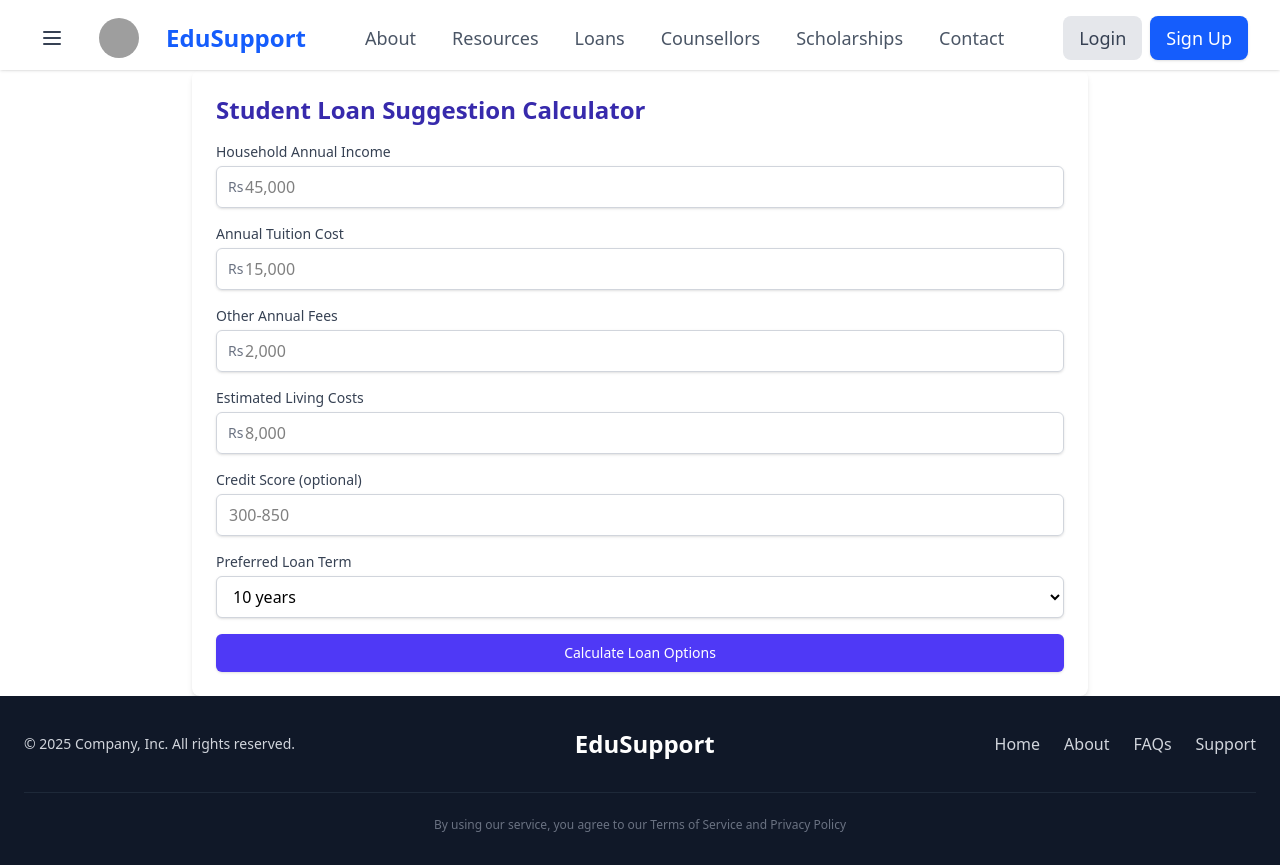
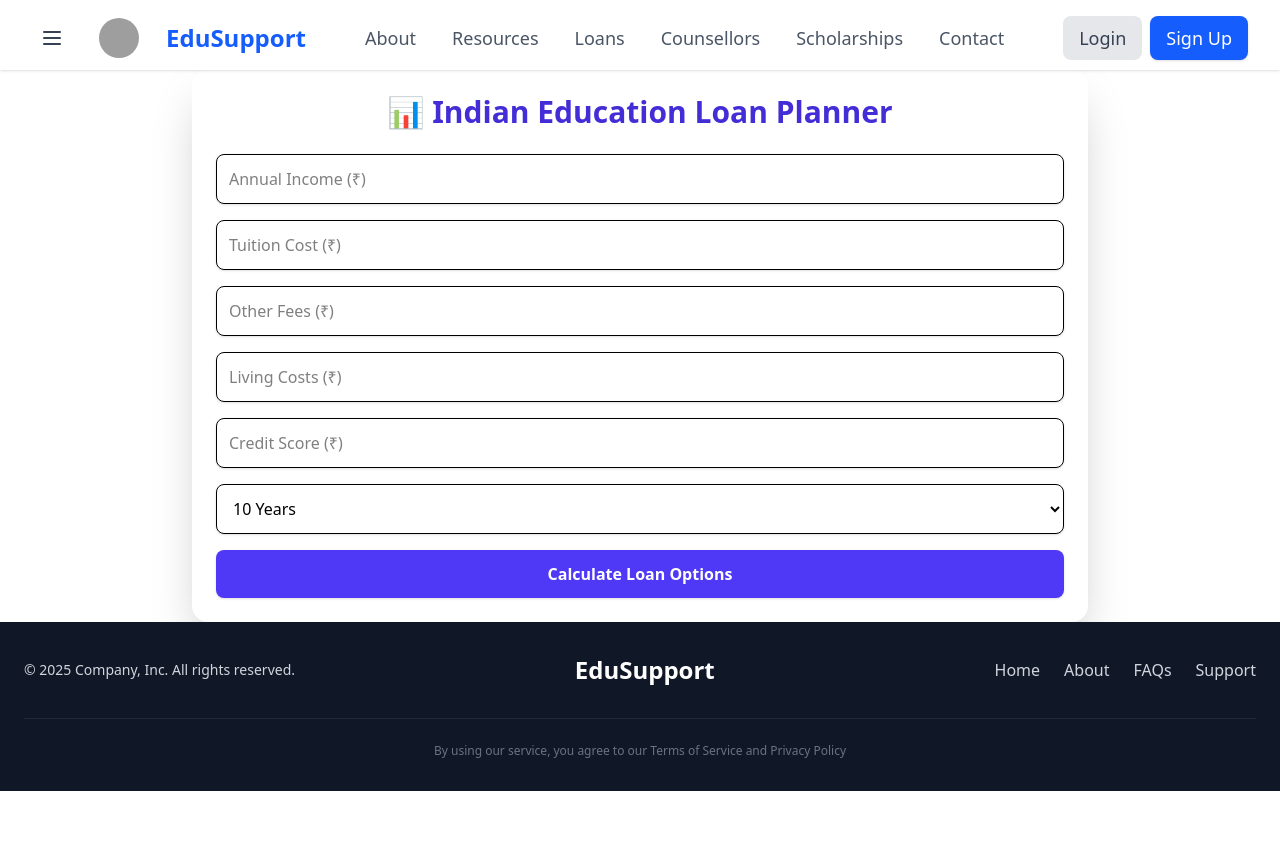
Before and after one commit to Vasundhra-Gupta/SDS, a React (Vite) app in the folder client/: page /loans in a window 1280 px wide. After the commit the page ends 800 px from the top, so only its background shows below. Built offline with nearby package versions, Linux system fonts and the light colour scheme; grey boxes are pictures that could not be loaded.

Commit message:
changes in loan page

```diff
--- a/client/src/Pages/LoanAndScholarship/LoanSuggestionCalculator.jsx
+++ b/client/src/Pages/LoanAndScholarship/LoanSuggestionCalculator.jsx
@@ -1,6 +1,7 @@
 import React, { useState } from 'react';
+import { motion, AnimatePresence } from 'framer-motion';
 
-export default function LoanSuggestionCalculator  (){
+export default function LoanSuggestionCalculator() {
   const [formData, setFormData] = useState({
     annualIncome: '',
     tuitionCost: '',
@@ -23,8 +24,6 @@ export default function LoanSuggestionCalculator  (){
 
   const calculateLoans = (e) => {
     e.preventDefault();
-
-    // Parse input values
     const income = parseFloat(formData.annualIncome) || 0;
     const tuition = parseFloat(formData.tuitionCost) || 0;
     const fees = parseFloat(formData.otherFees) || 0;
@@ -32,59 +31,39 @@ export default function LoanSuggestionCalculator  (){
     const creditScore = parseInt(formData.creditScore) || 650;
     const term = parseInt(formData.loanTerm);
 
-    // Calculate total need
     const totalNeed = tuition + fees + living;
 
-    // Calculate federal loan eligibility (simplified)
     let federalAmount = 0;
-    if (income < 30000) {
-      federalAmount = Math.min(totalNeed, 7500);
-    } else if (income < 60000) {
-      federalAmount = Math.min(totalNeed, 5500);
-    } else {
-      federalAmount = Math.min(totalNeed, 3500);
-    }
+    if (income < 30000) federalAmount = Math.min(totalNeed, 7500);
+    else if (income < 60000) federalAmount = Math.min(totalNeed, 5500);
+    else federalAmount = Math.min(totalNeed, 3500);
 
-    // Calculate private loan amount
     const privateAmount = Math.max(0, totalNeed - federalAmount);
 
-    // Calculate interest rates
     const federalRate = income < 50000 ? 3.73 : 4.99;
     let privateRate = 5.5 + (750 - Math.min(750, creditScore)) * 0.02;
 
-    // Calculate monthly payments
     const calculateMonthlyPayment = (amount, rate, years) => {
       if (amount <= 0) return 0;
       const monthlyRate = rate / 100 / 12;
       const payments = years * 12;
       return amount * monthlyRate * Math.pow(1 + monthlyRate, payments) /
-             (Math.pow(1 + monthlyRate, payments) - 1);
+        (Math.pow(1 + monthlyRate, payments) - 1);
     };
 
     const federalPayment = calculateMonthlyPayment(federalAmount, federalRate, term);
     const privatePayment = calculateMonthlyPayment(privateAmount, privateRate, term);
-
-    // Calculate affordability
     const totalAnnualPayment = (federalPayment + privatePayment) * 12;
     const affordabilityPercent = income > 0 ? (totalAnnualPayment / income) * 100 : 0;
 
-    // Determine grants
     const grants = [];
-    if (income < 40000) grants.push('Pell Grant (up to Rs6,895)');
+    if (income < 40000) grants.push('Pell Grant (up to ₹6,895)');
     if (income < 60000) grants.push('State Education Grant');
     if (income < 80000) grants.push('Institutional Need-Based Grants');
 
     setResults({
-      federal: {
-        amount: federalAmount,
-        rate: federalRate,
-        payment: federalPayment
-      },
-      private: {
-        amount: privateAmount,
-        rate: privateRate,
-        payment: privatePayment
-      },
+      federal: { amount: federalAmount, rate: federalRate, payment: federalPayment },
+      private: { amount: privateAmount, rate: privateRate, payment: privatePayment },
       grants,
       affordability: affordabilityPercent
     });
@@ -93,187 +72,132 @@ export default function LoanSuggestionCalculator  (){
   };
 
   return (
-    <div className="max-w-4xl mx-auto p-6 bg-white rounded-lg shadow-md">
-      <h2 className="text-2xl font-bold text-indigo-800 mb-4">Student Loan Suggestion Calculator</h2>
+    <motion.div
+      initial={{ opacity: 0, y: 30 }}
+      animate={{ opacity: 1, y: 0 }}
+      transition={{ duration: 0.7 }}
+      className="max-w-4xl mx-auto p-6 bg-white rounded-2xl shadow-2xl"
+    >
+      <h2 className="text-3xl font-extrabold text-indigo-700 mb-6 text-center">📊 Indian Education Loan Planner</h2>
 
       <form onSubmit={calculateLoans} className="space-y-4">
-        <div>
-          <label htmlFor="annualIncome" className="block text-sm font-medium text-gray-700">
-            Household Annual Income
-          </label>
-          <div className="relative mt-1 rounded-md shadow-sm">
-            <div className="absolute inset-y-0 left-0 pl-3 flex items-center pointer-events-none">
-              <span className="text-gray-500 sm:text-sm">Rs</span>
-            </div>
-            <input
-              type="number"
-              name="annualIncome"
-              id="annualIncome"
-              value={formData.annualIncome}
-              onChange={handleChange}
-              className="block w-full pl-7 pr-12 py-2 border border-gray-300 rounded-md focus:ring-indigo-500 focus:border-indigo-500"
-              placeholder="45,000"
-              required
-            />
-          </div>
-        </div>
+        {['annualIncome', 'tuitionCost', 'otherFees', 'livingCosts', 'creditScore'].map(field => (
+          <motion.input
+            key={field}
+            type="number"
+            name={field}
+            placeholder={field
+              .replace(/([A-Z])/g, ' $1')
+              .replace(/^./, str => str.toUpperCase()) + ' (₹)'
+            }
+            value={formData[field]}
+            onChange={handleChange}
+            whileFocus={{ scale: 1.02 }}
+            className="w-full p-3 border rounded-lg shadow-sm focus:outline-none focus:ring-2 focus:ring-indigo-400"
+          />
+        ))}
 
-        <div>
-          <label htmlFor="tuitionCost" className="block text-sm font-medium text-gray-700">
-            Annual Tuition Cost
-          </label>
-          <div className="relative mt-1 rounded-md shadow-sm">
-            <div className="absolute inset-y-0 left-0 pl-3 flex items-center pointer-events-none">
-              <span className="text-gray-500 sm:text-sm">Rs</span>
-            </div>
-            <input
-              type="number"
-              name="tuitionCost"
-              id="tuitionCost"
-              value={formData.tuitionCost}
-              onChange={handleChange}
-              className="block w-full pl-7 pr-12 py-2 border border-gray-300 rounded-md focus:ring-indigo-500 focus:border-indigo-500"
-              placeholder="15,000"
-              required
-            />
-          </div>
-        </div>
+        <select
+          name="loanTerm"
+          value={formData.loanTerm}
+          onChange={handleChange}
+          className="w-full p-3 border rounded-lg shadow-sm focus:outline-none focus:ring-2 focus:ring-indigo-400"
+        >
+          <option value="5">5 Years</option>
+          <option value="10">10 Years</option>
+          <option value="15">15 Years</option>
+        </select>
 
-        <div>
-          <label htmlFor="otherFees" className="block text-sm font-medium text-gray-700">
-            Other Annual Fees
-          </label>
-          <div className="relative mt-1 rounded-md shadow-sm">
-            <div className="absolute inset-y-0 left-0 pl-3 flex items-center pointer-events-none">
-              <span className="text-gray-500 sm:text-sm">Rs</span>
-            </div>
-            <input
-              type="number"
-              name="otherFees"
-              id="otherFees"
-              value={formData.otherFees}
-              onChange={handleChange}
-              className="block w-full pl-7 pr-12 py-2 border border-gray-300 rounded-md focus:ring-indigo-500 focus:border-indigo-500"
-              placeholder="2,000"
-            />
-          </div>
-        </div>
-
-        <div>
-          <label htmlFor="livingCosts" className="block text-sm font-medium text-gray-700">
-            Estimated Living Costs
-          </label>
-          <div className="relative mt-1 rounded-md shadow-sm">
-            <div className="absolute inset-y-0 left-0 pl-3 flex items-center pointer-events-none">
-              <span className="text-gray-500 sm:text-sm">Rs</span>
-            </div>
-            <input
-              type="number"
-              name="livingCosts"
-              id="livingCosts"
-              value={formData.livingCosts}
-              onChange={handleChange}
-              className="block w-full pl-7 pr-12 py-2 border border-gray-300 rounded-md focus:ring-indigo-500 focus:border-indigo-500"
-              placeholder="8,000"
-            />
-          </div>
-        </div>
-
-        <div>
-          <label htmlFor="creditScore" className="block text-sm font-medium text-gray-700">
-            Credit Score (optional)
-          </label>
-          <input
-            type="number"
-            name="creditScore"
-            id="creditScore"
-            min="300"
-            max="850"
-            value={formData.creditScore}
-            onChange={handleChange}
-            className="mt-1 block w-full py-2 px-3 border border-gray-300 rounded-md shadow-sm focus:outline-none focus:ring-indigo-500 focus:border-indigo-500"
-            placeholder="300-850"
-          />
-        </div>
-
-        <div>
-          <label htmlFor="loanTerm" className="block text-sm font-medium text-gray-700">
-            Preferred Loan Term
-          </label>
-          <select
-            name="loanTerm"
-            id="loanTerm"
-            value={formData.loanTerm}
-            onChange={handleChange}
-            className="mt-1 block w-full py-2 px-3 border border-gray-300 bg-white rounded-md shadow-sm focus:outline-none focus:ring-indigo-500 focus:border-indigo-500"
-          >
-            <option value="5">5 years</option>
-            <option value="10">10 years</option>
-            <option value="15">15 years</option>
-            <option value="20">20 years</option>
-          </select>
-        </div>
-
-        <button
+        <motion.button
+          whileHover={{ scale: 1.05 }}
+          whileTap={{ scale: 0.97 }}
           type="submit"
-          className="w-full flex justify-center py-2 px-4 border border-transparent rounded-md shadow-sm text-sm font-medium text-white bg-indigo-600 hover:bg-indigo-700 focus:outline-none focus:ring-2 focus:ring-offset-2 focus:ring-indigo-500"
+          className="w-full py-3 bg-indigo-600 text-white font-semibold rounded-lg shadow hover:bg-indigo-700 transition"
         >
           Calculate Loan Options
-        </button>
+        </motion.button>
       </form>
 
-      {showResults && results && (
-        <div className="mt-8 space-y-6">
-          <h3 className="text-xl font-semibold text-gray-800">Recommended Loan Options</h3>
+      <AnimatePresence>
+        {showResults && results && (
+          <motion.div
+            key="results"
+            initial={{ opacity: 0, y: 40 }}
+            animate={{ opacity: 1, y: 0 }}
+            exit={{ opacity: 0 }}
+            transition={{ delay: 0.2 }}
+            className="mt-10 space-y-6"
+          >
+            <h3 className="text-xl font-bold text-gray-800">🎯 Your Loan Summary</h3>
+            <div className="space-y-2 text-gray-700 text-base">
+              <p><strong>Federal Loan:</strong> ₹{results.federal.amount.toLocaleString()} at {results.federal.rate}% – Monthly: ₹{results.federal.payment.toFixed(2)}</p>
+              <p><strong>Private Loan:</strong> ₹{results.private.amount.toLocaleString()} at {results.private.rate.toFixed(2)}% – Monthly: ₹{results.private.payment.toFixed(2)}</p>
+              <p><strong>Affordability:</strong> {results.affordability.toFixed(2)}% of your income</p>
+              <p><strong>Eligible Grants:</strong> {results.grants.length ? results.grants.join(', ') : 'None'}</p>
+            </div>
 
-          <div className="p-4 bg-blue-50 border-l-4 border-blue-500 rounded-lg">
-            <h4 className="text-lg font-medium text-blue-800">Federal Student Loans</h4>
-            <div className="mt-2 space-y-1 text-sm text-gray-700">
-              <p>Estimated Eligibility: <span className="font-semibold">Rs{results.federal.amount.toFixed(2)}</span></p>
-              <p>Interest Rate: <span className="font-semibold">{results.federal.rate.toFixed(2)}%</span></p>
-              <p>Estimated Monthly Payment: <span className="font-semibold">Rs{results.federal.payment.toFixed(2)}</span></p>
+            <div className="mt-8 space-y-4">
+              <h4 className="text-lg font-semibold text-indigo-600">🏦 Suggested Indian Education Loan Options</h4>
+              {loanData.map((loan, i) => (
+                <LoanCard key={i} {...loan} />
+              ))}
             </div>
-          </div>
+          </motion.div>
+        )}
+      </AnimatePresence>
+    </motion.div>
+  );
+}
 
-          <div className="p-4 bg-purple-50 border-l-4 border-purple-500 rounded-lg">
-            <h4 className="text-lg font-medium text-purple-800">Private Student Loans</h4>
-            <div className="mt-2 space-y-1 text-sm text-gray-700">
-              <p>Recommended Amount: <span className="font-semibold">Rs{results.private.amount.toFixed(2)}</span></p>
-              <p>Estimated Interest Rate: <span className="font-semibold">{results.private.rate.toFixed(2)}%</span></p>
-              <p>Estimated Monthly Payment: <span className="font-semibold">Rs{results.private.payment.toFixed(2)}</span></p>
-            </div>
-          </div>
+const loanData = [
+  {
+    name: "Vidya Lakshmi Portal",
+    description: "Apply to multiple Indian banks for student loans with one application.",
+    link: "https://www.vidyalakshmi.co.in/",
+    color: "blue"
+  },
+  {
+    name: "SBI Student Loan",
+    description: "Loans up to ₹1.5 Cr with flexible repayment & no margin up to ₹7.5L.",
+    link: "https://sbi.co.in/web/personal-banking/loans/education-loans",
+    color: "green"
+  },
+  {
+    name: "PNB Udaan / Saraswati",
+    description: "For Indian & overseas education with attractive interest rates.",
+    link: "https://www.pnbindia.in/education-loan.html",
+    color: "purple"
+  },
+  {
+    name: "Canara Vidya Loan",
+    description: "For Indian students in technical/professional courses.",
+    link: "https://canarabank.com/User_page.aspx?othlink=155",
+    color: "yellow"
+  },
+  {
+    name: "Axis Bank Education Loan",
+    description: "Quick processing & tax benefits under 80E for Indian students.",
+    link: "https://www.axisbank.com/retail/loans/education-loan/features-benefits",
+    color: "red"
+  }
+];
 
-          {results.grants.length > 0 && (
-            <div className="p-4 bg-green-50 border-l-4 border-green-500 rounded-lg">
-              <h4 className="text-lg font-medium text-green-800">Grants & Scholarships</h4>
-              <p className="mt-2 text-sm text-gray-700">Based on your income, you may qualify for:</p>
-              <ul className="mt-1 text-sm text-gray-700 list-disc list-inside space-y-1">
-                {results.grants.map((grant, index) => (
-                  <li key={index}>{grant}</li>
-                ))}
-              </ul>
-            </div>
-          )}
-
-          <div className="p-4 bg-gray-50 rounded-lg">
-            <h4 className="text-lg font-medium text-gray-800">Affordability Rating</h4>
-            <div className="w-full bg-gray-200 rounded-full h-2.5 mt-3 mb-2">
-              <div
-                className="bg-indigo-600 h-2.5 rounded-full"
-                style={{ width: `Rs{Math.min(100, results.affordability)}%` }}
-              ></div>
-            </div>
-            <p className="text-sm text-gray-700">
-              Based on your income, the recommended loans are{' '}
-              <span className="font-semibold text-indigo-600">
-                {results.affordability.toFixed(1)}%
-              </span>{' '}
-              of your annual income.
-            </p>
-          </div>
-        </div>
-      )}
-    </div>
+function LoanCard({ name, description, link, color }) {
+  return (
+    <motion.div
+      whileHover={{ scale: 1.03 }}
+      className={`p-4 bg-${color}-50 border-l-4 border-${color}-500 rounded-xl shadow`}
+    >
+      <h5 className="text-lg font-semibold">{name}</h5>
+      <p className="text-sm text-gray-700 mt-1">{description}</p>
+      <a
+        href={link}
+        target="_blank"
+        rel="noopener noreferrer"
+        className="inline-block text-indigo-600 mt-2 hover:underline font-medium text-sm"
+      >
+        Visit Official Site →
+      </a>
+    </motion.div>
   );
-};
+}
```
